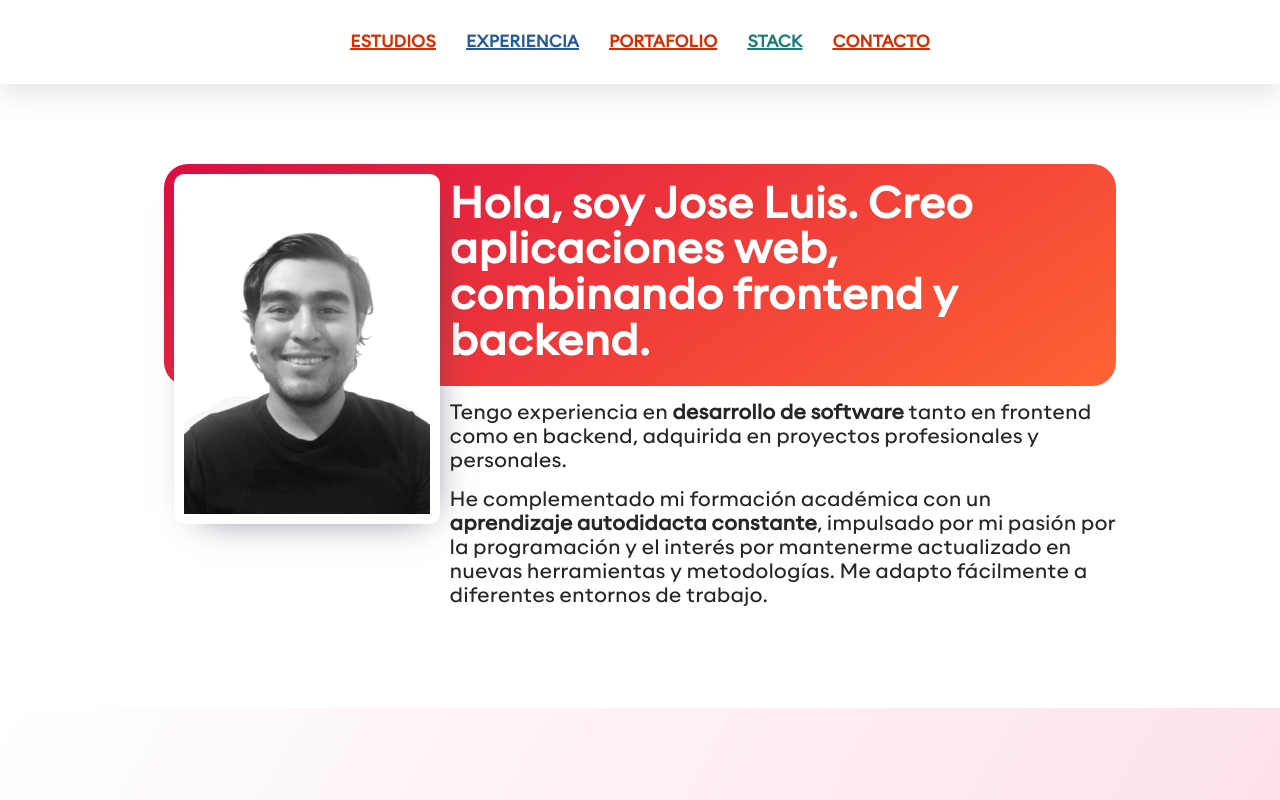
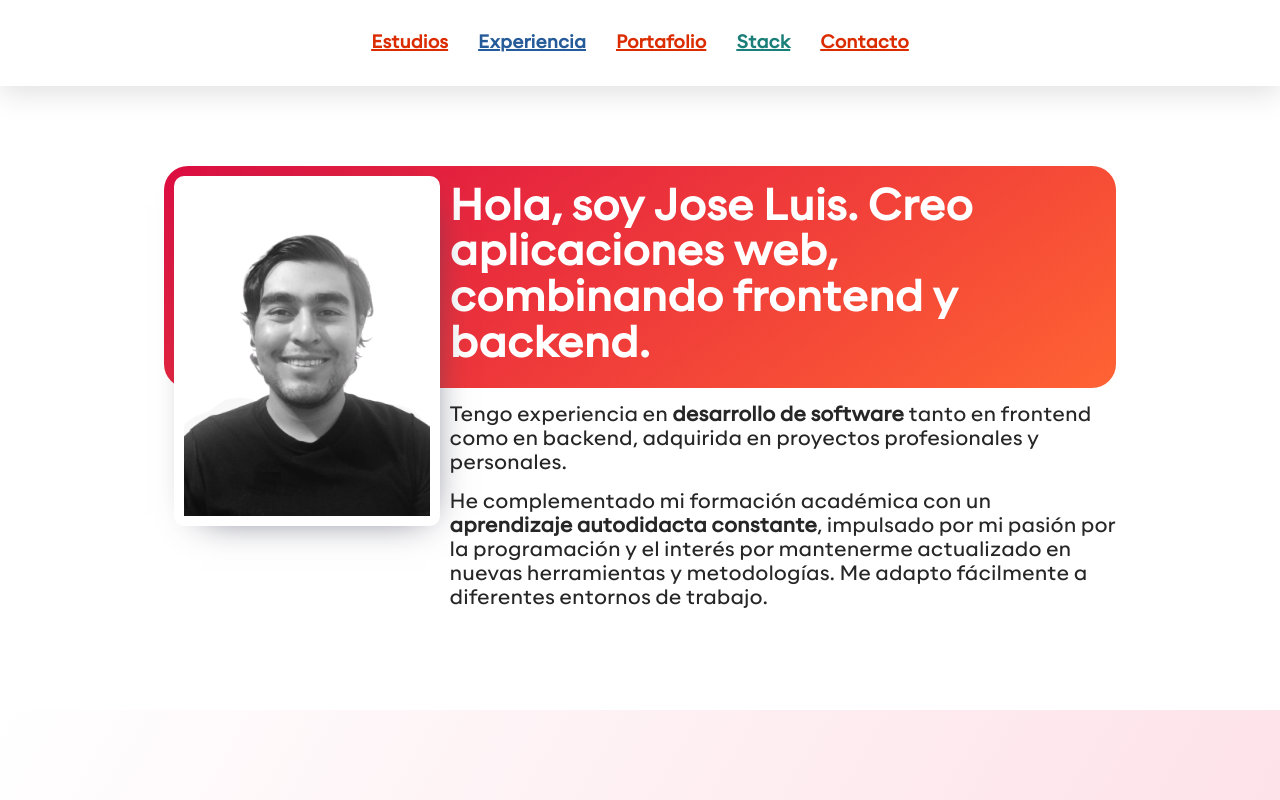
Before and after one commit to banana-guards/curriculum, a React (Vite) app: page / in a window 1280 px wide. Shown: the top 800 px of the page. Built offline with nearby package versions, Linux system fonts and the light colour scheme.

Commit message:
refactor: add padding, margin and capitalize sections in nav

```diff
--- a/src/components/Footer/Footer.css
+++ b/src/components/Footer/Footer.css
@@ -2,7 +2,7 @@
   display: flex;
   flex-direction: column;
   align-items: center;
-  padding: 3.5rem 0;
+  padding: 3.5rem 1.5rem;
   background-color: #dedede;
   width: 100%;
 }
@@ -15,7 +15,7 @@
 
 .footer__list {
   display: flex;
-  margin-top: 0.7rem;
+  margin-top: 1.7rem;
   gap: 1.5rem;
   list-style: none;
 }
--- a/src/components/Nav/Nav.css
+++ b/src/components/Nav/Nav.css
@@ -16,9 +16,9 @@
 }
 
 .nav__anchor {
-  font-size: 1rem;
+  font-size: 1.1rem;
   font-weight: 600;
-  text-transform: uppercase;
+  text-transform: capitalize;
   text-decoration: underline;
   text-decoration-thickness: 2px;
 }
--- a/src/components/Nav/Nav.tsx
+++ b/src/components/Nav/Nav.tsx
@@ -30,7 +30,7 @@ export const Nav = () => {
             target="_blank"
             className="nav__anchor nav__anchor--red"
           >
-            Contacto
+            contacto
           </a>
         </li>
       </ul>
--- a/src/pages/Home/Home.css
+++ b/src/pages/Home/Home.css
@@ -179,7 +179,7 @@
     aspect-ratio: 1/1;
   }
   .hero__title {
-    margin: 10px;
+    margin: 20px;
     font-size: 1.8rem;
   }
   .hero__paragraph {
```
